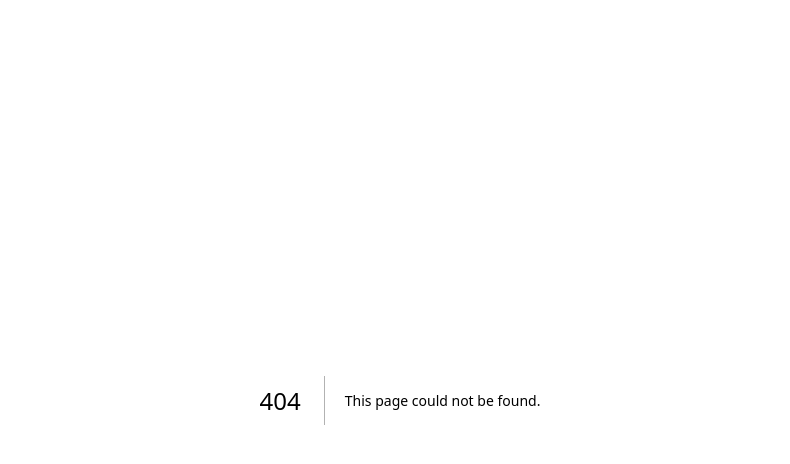
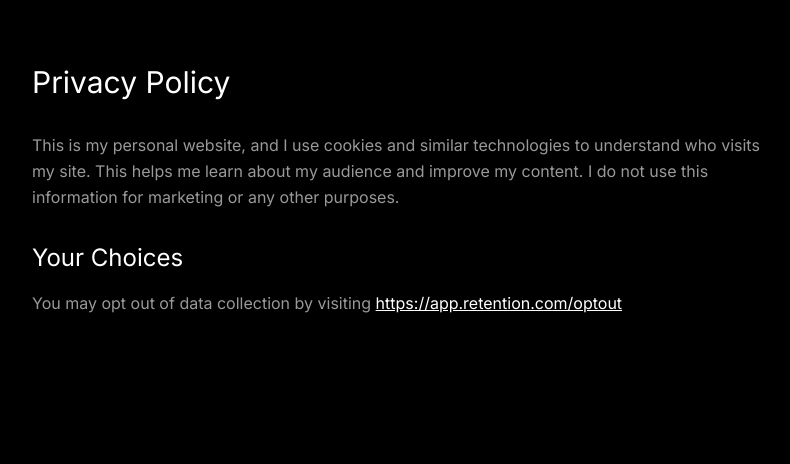
Before and after one commit to RAJ-SUDHARSHAN/rajs-dev-minimal, a Next.js app: page /privacy in a window 1280 px wide. Before the commit this address had no page. Shown: the top 464 px of the page, without its empty margins (240-1030 px from the left). Built offline with nearby package versions, Linux system fonts and the light colour scheme.

Commit message:
add privacy policy

```diff
--- a/src/app/page.tsx
+++ b/src/app/page.tsx
@@ -181,17 +181,19 @@ const HomePage = () => {
 
         {/* Footer */}
         <footer className="pt-8 border-t border-[#333333]">
-          <div className="flex flex-col sm:flex-row items-center sm:justify-between text-sm gap-4 sm:gap-0">
-            <p
-              className={`${colors.text.tertiary} ${colors.text.hover} text-center sm:text-left`}
-            >
+          <div className="flex flex-col sm:flex-row items-center justify-between text-sm gap-4">
+            <p className={`${colors.text.tertiary} ${colors.text.hover}`}>
               Less, but better.
             </p>
-            <p
-              className={`${colors.text.tertiary} ${colors.text.hover} text-center sm:text-right`}
+            <p className={`${colors.text.tertiary} ${colors.text.hover}`}>
+              © {new Date().getFullYear()} Raj Sudharshan
+            </p>
+            <a
+              href="/privacy"
+              className={`${colors.text.tertiary} ${colors.text.hover} transition-colors`}
             >
-              © {new Date().getFullYear()} Raj Sudharshan. All rights reserved.
-            </p>
+              Privacy Policy
+            </a>
           </div>
         </footer>
       </div>
--- /dev/null
+++ b/src/app/privacy/page.tsx
@@ -0,0 +1,47 @@
+import { colors } from "@/constants/colors";
+
+export default function PrivacyPolicy() {
+  return (
+    <main
+      className={`min-h-screen ${colors.background.primary} font-['Inter']`}
+    >
+      <div className="max-w-3xl mx-auto px-4 py-16">
+        <h1
+          className={`text-3xl font-normal mb-8 ${colors.text.primary} ${colors.text.hover}`}
+        >
+          Privacy Policy
+        </h1>
+
+        <div className="space-y-8">
+          <section>
+            <p className={`${colors.text.secondary} leading-relaxed`}>
+              This is my personal website, and I use cookies and similar
+              technologies to understand who visits my site. This helps me learn
+              about my audience and improve my content. I do not use this
+              information for marketing or any other purposes.
+            </p>
+          </section>
+
+          <section>
+            <h2
+              className={`text-2xl font-normal mb-4 ${colors.text.primary} ${colors.text.hover}`}
+            >
+              Your Choices
+            </h2>
+            <p className={`${colors.text.secondary} leading-relaxed`}>
+              You may opt out of data collection by visiting{" "}
+              <a
+                href="https://app.retention.com/optout"
+                target="_blank"
+                rel="noopener noreferrer"
+                className={`${colors.text.primary} ${colors.text.hover} underline`}
+              >
+                https://app.retention.com/optout
+              </a>
+            </p>
+          </section>
+        </div>
+      </div>
+    </main>
+  );
+}
```
